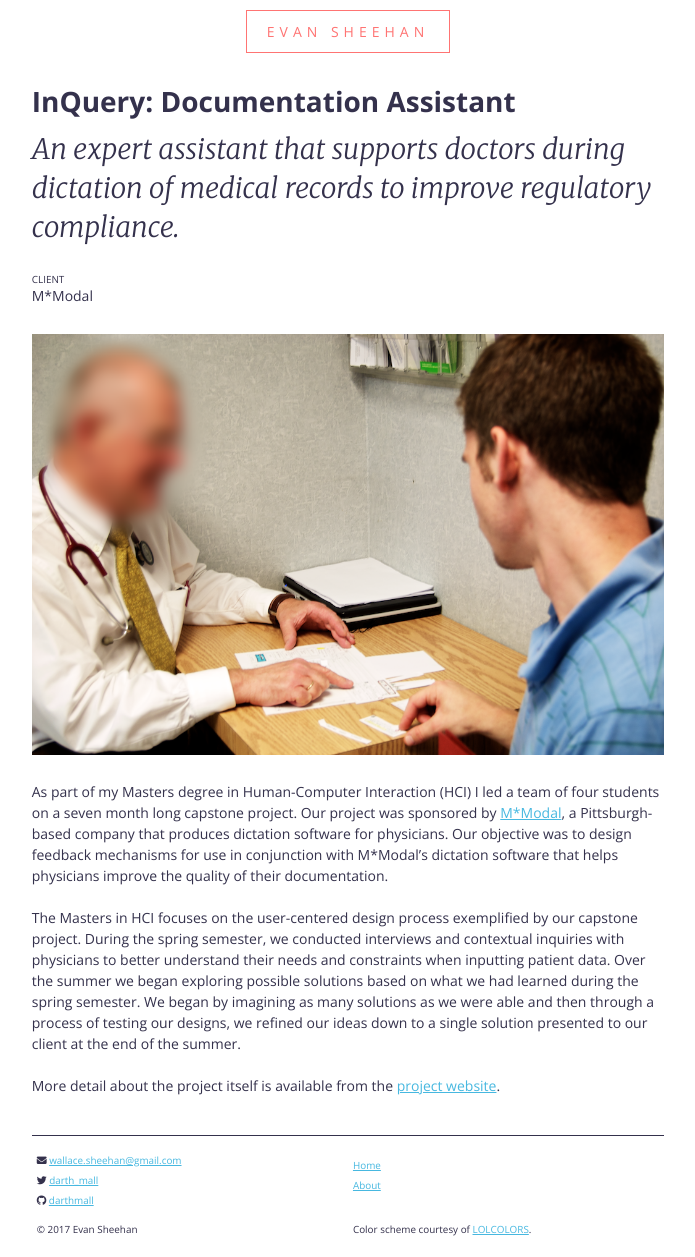
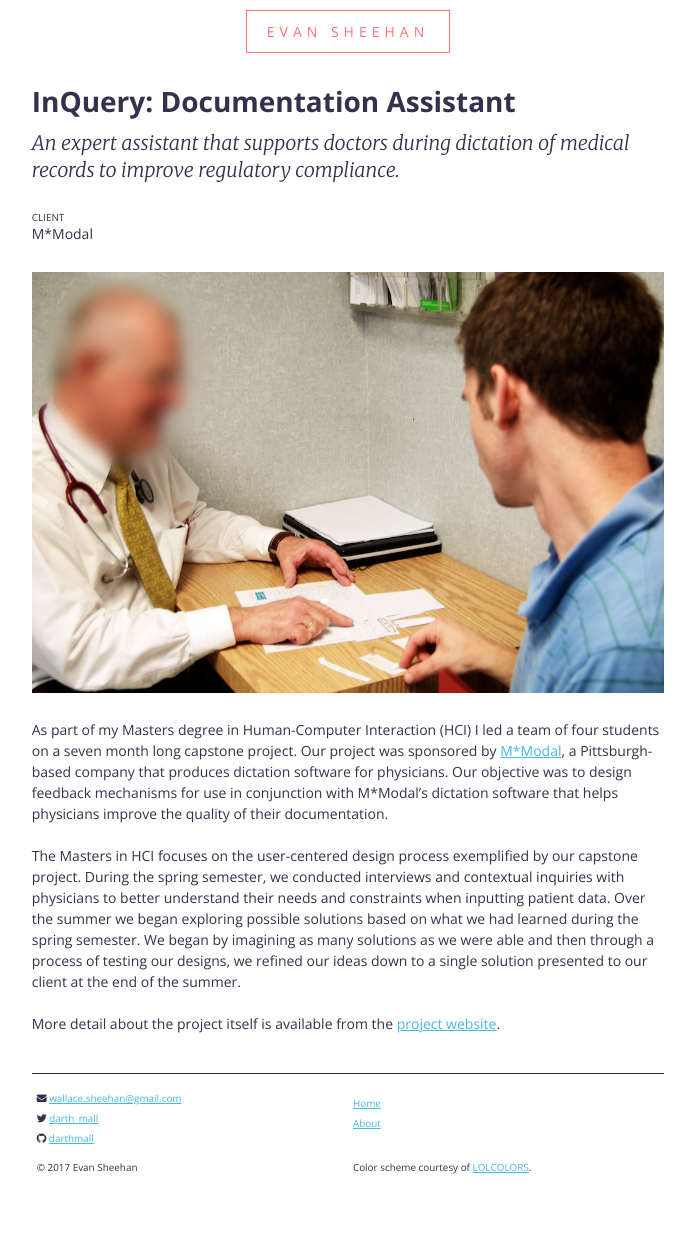
Before and after one commit to darthmall/darthmall.github.io, a Jekyll site: the page built from _projects/inquery.md, in a window 1280 px wide. Shown: the whole page, without its empty margins (292-987 px from the left). Built offline with Jekyll 4.4.1, drawn with Linux system fonts in a browser that asks for light colours; nearby versions of some CDN libraries; after the commit the page ends 1195 px from its top, so only the background shows below that.

Commit message:
Only enlarge the text of abstracts on the cover

```diff
--- a/_sass/typography.sass
+++ b/_sass/typography.sass
@@ -108,5 +108,5 @@
     margin-right: auto
     max-width: $measure
 
-  .abstract
+  .cover .abstract
     font-size: $xl
```
